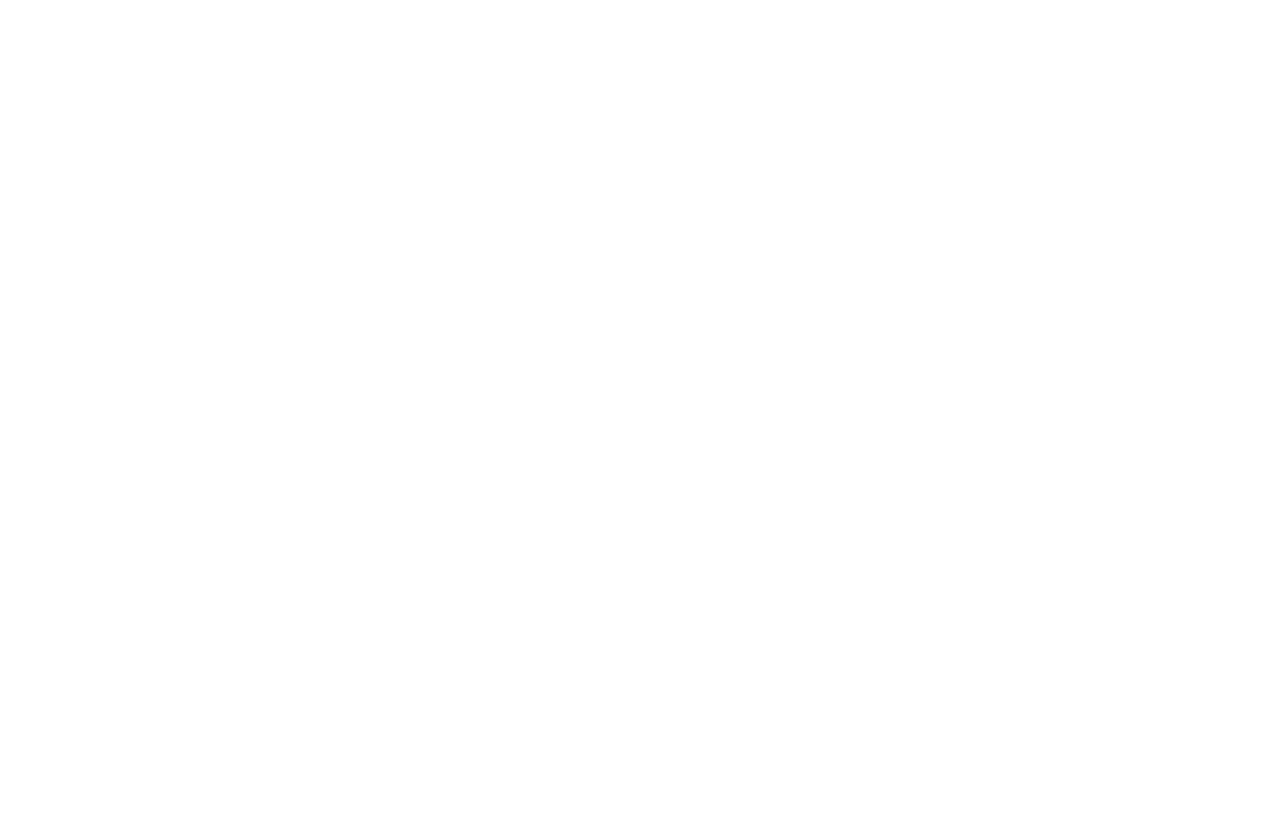
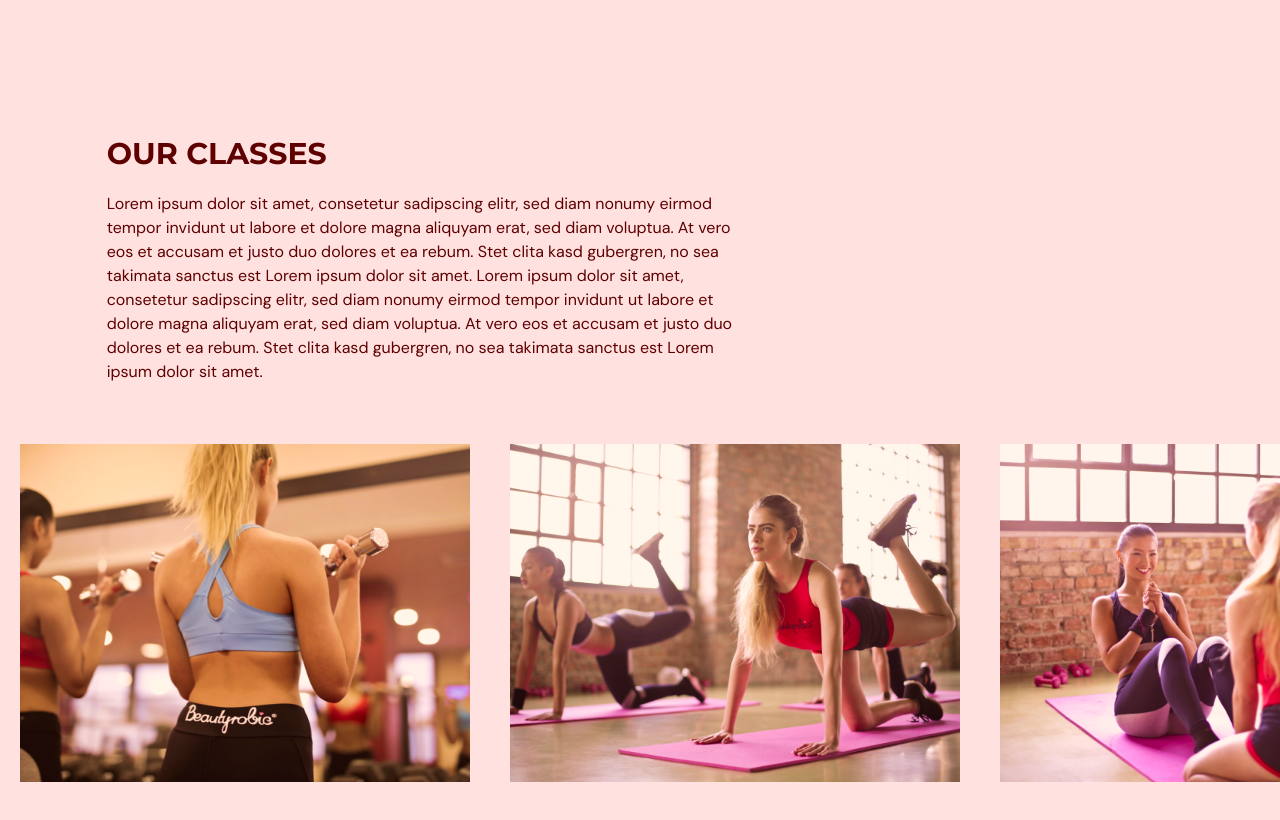
Before and after one commit to laurahohlsiepe/gym-typescript, a React (Vite) app in the folder vite-project/: page / in a window 1280 px wide. Shown: the part 2200-3020 px from the top of the page. Before the commit the page ends 2176 px from the top, so only its background shows below. Built offline with nearby package versions, Linux system fonts and the light colour scheme.

Commit message:
add(): ourClasses.tsx

```diff
--- a/vite-project/src/App.tsx
+++ b/vite-project/src/App.tsx
@@ -1,6 +1,7 @@
 import NavBar from "@/scenes/navbar";
 import Home from "@/scenes/home";
 import Benefits from "@/scenes/benefits";
+import OurClasses from "@/scenes/ourclasses";
 import { useEffect, useState } from "react";
 import { SelectedPage } from "@/shared/types"
 
@@ -35,6 +36,8 @@
               setSelectedPage={setSelectedPage} />
         <Benefits
               setSelectedPage={setSelectedPage} />
+        <OurClasses
+              setSelectedPage={setSelectedPage}/>
    </div>
   )
 }
--- /dev/null
+++ b/vite-project/src/scenes/ourclasses/Class.tsx
@@ -0,0 +1,25 @@
+import React from 'react'
+
+type Props = {
+    name: string;
+    description?: string;
+    image: string;
+}
+
+const Class = ({ name, description = "some description", image}: Props) => {
+const overlayStyles = `py5 absolute z-30 flex h-[380px] w-[450px]
+flex-col items-center justify-center whitespace-normal bg-primary-500 text-center
+text-white opacity-0 transition duration-500 hover:opacity-90`
+
+  return (
+    <li className="relative mx-5 inline-block h-[380px] w-[450px]">
+        <div className={overlayStyles} >
+            <p>{name}</p>
+            <p>{description}</p>
+        </div>
+        <img alt={`${image}`} src={image} />
+    </li>
+  )
+}
+
+export default Class
--- /dev/null
+++ b/vite-project/src/scenes/ourclasses/index.tsx
@@ -0,0 +1,84 @@
+import { SelectedPage, ClassType } from "@/shared/types";
+import image1 from "@/assets/image1.png";
+import image2 from "@/assets/image2.png";
+import image3 from "@/assets/image3.png";
+import image4 from "@/assets/image4.png";
+import image5 from "@/assets/image5.png";
+import image6 from "@/assets/image6.png";
+import { motion } from "framer-motion";
+import HText from "@/shared/HText";
+import Class from "./Class";
+
+const classes: Array <ClassType>= [
+    { name: "Weight Training Classes",
+    description: "Lorem ipsum dolor sit amet, consetetur sadipscing elitr, sed diam nonumy eirmod tempor invidunt ut labore et dolore magna aliquyam erat, sed diam voluptua. At vero eos et accusam et justo duo dolores et ea rebum. Stet clita kasd gubergren, no sea takimata sanctus est Lorem ipsum dolor sit amet.",
+    image: image1,
+    },
+    { name: "Crossfit Classes",
+    description: "Lorem ipsum dolor sit amet, consetetur sadipscing elitr, sed diam nonumy eirmod tempor invidunt ut labore et dolore magna aliquyam erat, sed diam voluptua. At vero eos et accusam et justo duo dolores et ea rebum. Stet clita kasd gubergren, no sea takimata sanctus est Lorem ipsum dolor sit amet.",
+    image: image2,
+    },
+    { name: "Pilates Classes",
+    description: "Lorem ipsum dolor sit amet, consetetur sadipscing elitr, sed diam nonumy eirmod tempor invidunt ut labore et dolore magna aliquyam erat, sed diam voluptua. At vero eos et accusam et justo duo dolores et ea rebum. Stet clita kasd gubergren, no sea takimata sanctus est Lorem ipsum dolor sit amet.",
+    image: image3,
+    },
+    { name: "Yoga Classes",
+    description: "Lorem ipsum dolor sit amet, consetetur sadipscing elitr, sed diam nonumy eirmod tempor invidunt ut labore et dolore magna aliquyam erat, sed diam voluptua. At vero eos et accusam et justo duo dolores et ea rebum. Stet clita kasd gubergren, no sea takimata sanctus est Lorem ipsum dolor sit amet.",
+    image: image4,
+    },
+    { name: "Fitness Classes",
+    image: image5,
+    },
+    {
+    name: "Training Classes",
+    image: image6,
+    },
+]
+
+type Props = {
+    setSelectedPage: (value: SelectedPage) => void;
+}
+
+const ourClasses = ( { setSelectedPage} : Props) => {
+  return (
+    <section
+     id="ourclasses"
+     className="w-full bg-primary-100 py-40">
+        <motion.div
+            onViewportEnter={() => setSelectedPage(SelectedPage.OurClasses)}>
+            <motion.div
+            className="mx-auto w-5/6"
+            initial="hidden"
+            whileInView="visible"
+            viewport={{ once: true, amount: 0.5 }}
+            transition={{ duration: 0.5 }}
+            variants={{
+                hidden: { opacity: 0, x: -100},
+                visible: { opacity: 1, x: 0}
+            }}
+            >
+                <div className="md:w-3/5">
+                    <HText>OUR CLASSES</HText>
+                    <p className="py-5">
+                    Lorem ipsum dolor sit amet, consetetur sadipscing elitr, sed diam nonumy eirmod tempor invidunt ut labore et dolore magna aliquyam erat, sed diam voluptua. At vero eos et accusam et justo duo dolores et ea rebum. Stet clita kasd gubergren, no sea takimata sanctus est Lorem ipsum dolor sit amet. Lorem ipsum dolor sit amet, consetetur sadipscing elitr, sed diam nonumy eirmod tempor invidunt ut labore et dolore magna aliquyam erat, sed diam voluptua. At vero eos et accusam et justo duo dolores et ea rebum. Stet clita kasd gubergren, no sea takimata sanctus est Lorem ipsum dolor sit amet.
+                    </p>
+                </div>
+            </motion.div>
+            <div className="mt-10 h-[353px] w-full overflow-x-auto overflow-y-hidden">
+                <ul className="w-[2800px]">
+                    {classes.map((item: ClassType, index) => (
+                        <Class
+                        key={`${item.name}-${index}`}
+                        name={item.name}
+                        description={item.description}
+                        image={item.image}
+                        />
+                    ))}
+                </ul>
+            </div>
+        </motion.div>
+    </section>
+  )
+}
+
+export default ourClasses
--- a/vite-project/src/shared/types.ts
+++ b/vite-project/src/shared/types.ts
@@ -10,3 +10,9 @@
     title: string;
     description: string;
   }
+
+  export interface ClassType {
+    name: string;
+    description?: string;
+    image: string;
+  }
```
